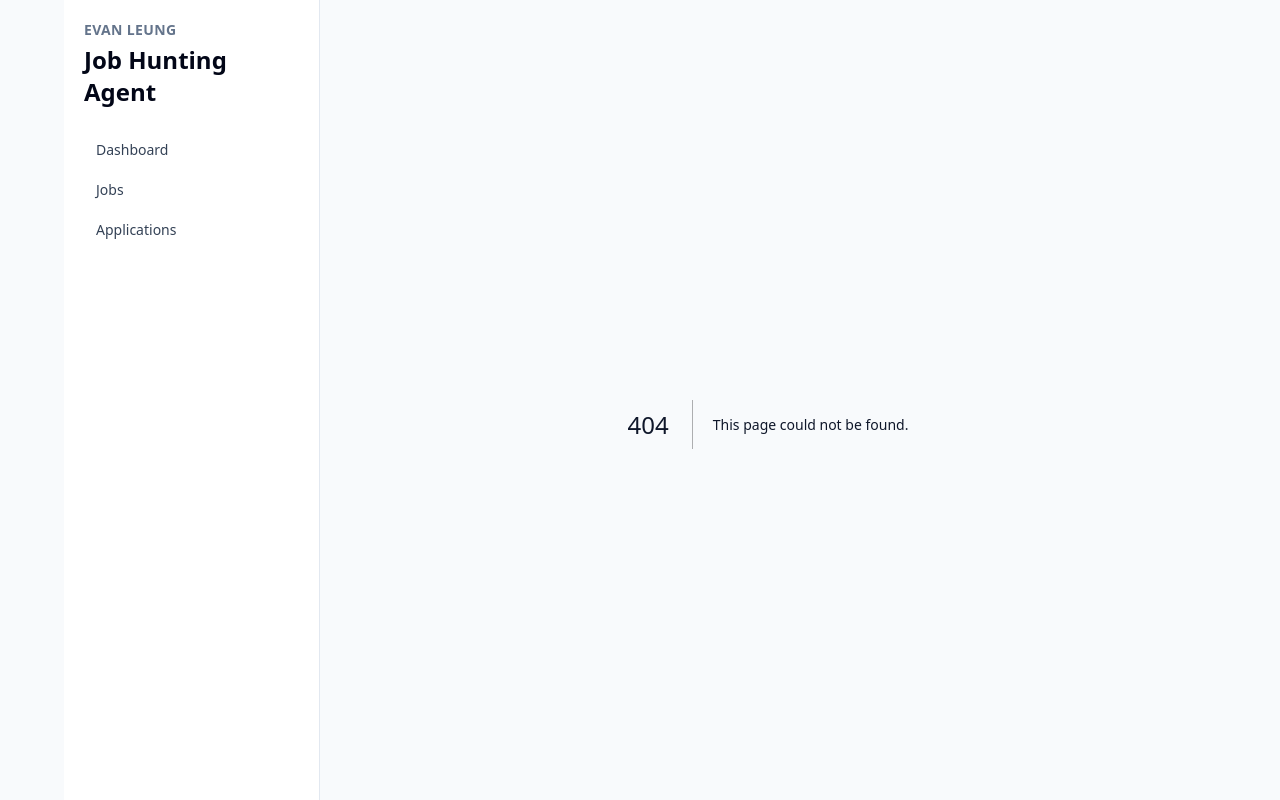
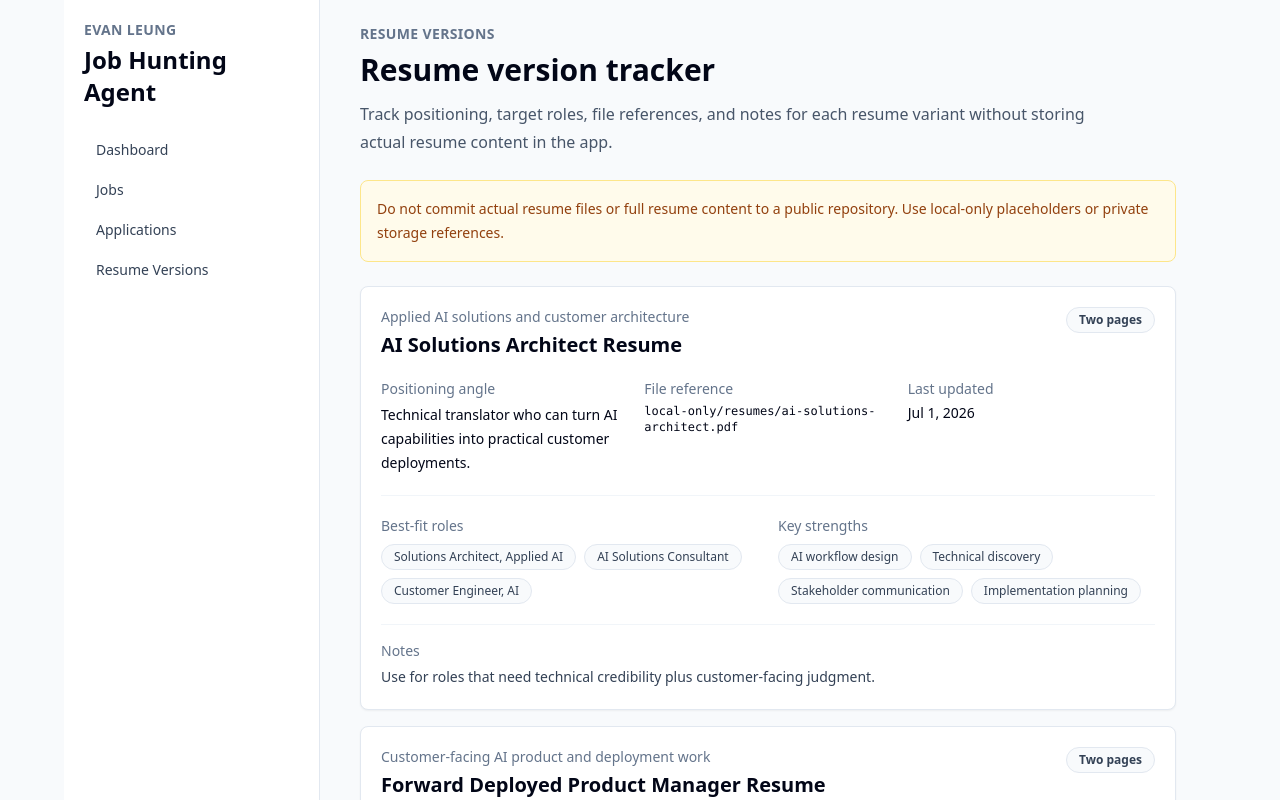
Before and after one commit to evleung/job-hunting-agent, a Next.js app: page /resume-versions in a window 1280 px wide. Before the commit this address had no page. Shown: the top 800 px of the page. Built offline with nearby package versions, Linux system fonts and the light colour scheme.

Commit message:
Add resume version tracker

```diff
--- a/src/app/page.tsx
+++ b/src/app/page.tsx
@@ -38,6 +38,17 @@ export default function DashboardPage() {
             notes.
           </p>
         </Link>
+
+        <Link
+          href="/resume-versions"
+          className="block rounded-lg border border-slate-200 bg-white p-5 transition hover:border-slate-300 hover:shadow-sm"
+        >
+          <h3 className="font-semibold text-slate-950">Resume Versions</h3>
+          <p className="mt-2 text-sm leading-6 text-slate-600">
+            Compare resume variants by target role, positioning angle, strengths,
+            and local file reference.
+          </p>
+        </Link>
       </div>
     </section>
   );
--- /dev/null
+++ b/src/app/resume-versions/page.tsx
@@ -0,0 +1,133 @@
+import { mockResumeVersions } from "@/data/mock-resume-versions";
+
+function formatDate(date: string) {
+  return new Intl.DateTimeFormat("en-US", {
+    month: "short",
+    day: "numeric",
+    year: "numeric",
+    timeZone: "UTC"
+  }).format(new Date(date));
+}
+
+function TagList({ items }: { items: string[] }) {
+  return (
+    <div className="flex flex-wrap gap-2">
+      {items.map((item) => (
+        <span
+          key={item}
+          className="rounded-full border border-slate-200 bg-slate-50 px-3 py-1 text-xs font-medium text-slate-700"
+        >
+          {item}
+        </span>
+      ))}
+    </div>
+  );
+}
+
+export default function ResumeVersionsPage() {
+  return (
+    <section className="space-y-6">
+      <div>
+        <p className="text-sm font-semibold uppercase tracking-wide text-slate-500">
+          Resume Versions
+        </p>
+        <h2 className="mt-2 text-3xl font-semibold text-slate-950">
+          Resume version tracker
+        </h2>
+        <p className="mt-3 max-w-3xl text-base leading-7 text-slate-600">
+          Track positioning, target roles, file references, and notes for each
+          resume variant without storing actual resume content in the app.
+        </p>
+      </div>
+
+      <div className="rounded-lg border border-amber-200 bg-amber-50 p-4 text-sm leading-6 text-amber-800">
+        Do not commit actual resume files or full resume content to a public
+        repository. Use local-only placeholders or private storage references.
+      </div>
+
+      {mockResumeVersions.length === 0 ? (
+        <div className="rounded-lg border border-dashed border-slate-300 bg-white p-6">
+          <h3 className="font-semibold text-slate-950">
+            No resume versions yet
+          </h3>
+          <p className="mt-2 text-sm leading-6 text-slate-600">
+            Add mock resume version records to shape the tracker before
+            database persistence is introduced.
+          </p>
+        </div>
+      ) : (
+        <div className="grid gap-4">
+          {mockResumeVersions.map((resume) => (
+            <article
+              key={resume.id}
+              className="rounded-lg border border-slate-200 bg-white p-5 shadow-sm"
+            >
+              <div className="flex flex-col gap-4 sm:flex-row sm:items-start sm:justify-between">
+                <div>
+                  <p className="text-sm font-medium text-slate-500">
+                    {resume.targetRoleType}
+                  </p>
+                  <h3 className="mt-1 text-xl font-semibold text-slate-950">
+                    {resume.name}
+                  </h3>
+                </div>
+                <span className="w-fit rounded-full border border-slate-200 bg-slate-50 px-3 py-1 text-xs font-semibold text-slate-700">
+                  {resume.resumeLength}
+                </span>
+              </div>
+
+              <dl className="mt-5 grid gap-4 text-sm sm:grid-cols-2 lg:grid-cols-3">
+                <div>
+                  <dt className="font-medium text-slate-500">
+                    Positioning angle
+                  </dt>
+                  <dd className="mt-1 leading-6 text-slate-950">
+                    {resume.positioningAngle}
+                  </dd>
+                </div>
+                <div>
+                  <dt className="font-medium text-slate-500">File reference</dt>
+                  <dd className="mt-1 break-words font-mono text-xs text-slate-950">
+                    {resume.fileReference}
+                  </dd>
+                </div>
+                <div>
+                  <dt className="font-medium text-slate-500">Last updated</dt>
+                  <dd className="mt-1 text-slate-950">
+                    {formatDate(resume.lastUpdatedDate)}
+                  </dd>
+                </div>
+              </dl>
+
+              <div className="mt-5 grid gap-5 border-t border-slate-100 pt-5 lg:grid-cols-2">
+                <div>
+                  <p className="text-sm font-medium text-slate-500">
+                    Best-fit roles
+                  </p>
+                  <div className="mt-2">
+                    <TagList items={resume.bestFitRoles} />
+                  </div>
+                </div>
+                <div>
+                  <p className="text-sm font-medium text-slate-500">
+                    Key strengths
+                  </p>
+                  <div className="mt-2">
+                    <TagList items={resume.keyStrengths} />
+                  </div>
+                </div>
+              </div>
+
+              <div className="mt-5 border-t border-slate-100 pt-4">
+                <p className="text-sm font-medium text-slate-500">Notes</p>
+                <p className="mt-1 text-sm leading-6 text-slate-700">
+                  {resume.notes ?? "No notes yet."}
+                </p>
+              </div>
+            </article>
+          ))}
+        </div>
+      )}
+    </section>
+  );
+}
--- /dev/null
+++ b/src/data/mock-resume-versions.ts
@@ -0,0 +1,119 @@
+import type { ResumeVersion } from "@/types/resume-version";
+
+export const mockResumeVersions: ResumeVersion[] = [
+  {
+    id: "ai-solutions-architect-resume",
+    name: "AI Solutions Architect Resume",
+    targetRoleType: "Applied AI solutions and customer architecture",
+    resumeLength: "Two pages",
+    positioningAngle:
+      "Technical translator who can turn AI capabilities into practical customer deployments.",
+    bestFitRoles: [
+      "Solutions Architect, Applied AI",
+      "AI Solutions Consultant",
+      "Customer Engineer, AI"
+    ],
+    keyStrengths: [
+      "AI workflow design",
+      "Technical discovery",
+      "Stakeholder communication",
+      "Implementation planning"
+    ],
+    fileReference: "local-only/resumes/ai-solutions-architect.pdf",
+    lastUpdatedDate: "2026-07-01",
+    notes:
+      "Use for roles that need technical credibility plus customer-facing judgment."
+  },
+  {
+    id: "forward-deployed-product-manager-resume",
+    name: "Forward Deployed Product Manager Resume",
+    targetRoleType: "Customer-facing AI product and deployment work",
+    resumeLength: "Two pages",
+    positioningAngle:
+      "Product operator who can discover customer needs and shape implementation into product direction.",
+    bestFitRoles: [
+      "Forward Deployed Product Manager",
+      "Forward Deployed Engineer/Product",
+      "AI Product Strategist"
+    ],
+    keyStrengths: [
+      "Product discovery",
+      "Customer implementation",
+      "Roadmap translation",
+      "Cross-functional execution"
+    ],
+    fileReference: "local-only/resumes/forward-deployed-pm.pdf",
+    lastUpdatedDate: "2026-07-02",
+    notes:
+      "Best for roles that blend customer work, product thinking, and ambiguous AI deployments."
+  },
+  {
+    id: "technical-product-manager-resume",
+    name: "Technical Product Manager Resume",
+    targetRoleType: "Technical product management",
+    resumeLength: "One page",
+    positioningAngle:
+      "Technical product thinker with strong systems judgment and user-focused prioritization.",
+    bestFitRoles: [
+      "Technical Product Manager",
+      "AI Product Manager",
+      "Platform Product Manager"
+    ],
+    keyStrengths: [
+      "Technical scoping",
+      "Product strategy",
+      "Requirements definition",
+      "Execution clarity"
+    ],
+    fileReference: "local-only/resumes/technical-product-manager.pdf",
+    lastUpdatedDate: "2026-06-28",
+    notes:
+      "Use when the role emphasizes product ownership more than services or solution delivery."
+  },
+  {
+    id: "solutions-engineer-resume",
+    name: "Solutions Engineer Resume",
+    targetRoleType: "Pre-sales and technical solution delivery",
+    resumeLength: "One page",
+    positioningAngle:
+      "Customer-facing technical problem solver who can explain, prototype, and guide adoption.",
+    bestFitRoles: [
+      "Solutions Engineer",
+      "Sales Engineer",
+      "Technical Solutions Consultant"
+    ],
+    keyStrengths: [
+      "Customer demos",
+      "Technical explanation",
+      "Discovery questions",
+      "Proof-of-concept support"
+    ],
+    fileReference: "local-only/resumes/solutions-engineer.pdf",
+    lastUpdatedDate: "2026-06-25",
+    notes:
+      "Useful for roles with heavier sales support, demos, or technical evaluation cycles."
+  },
+  {
+    id: "director-professional-services-resume",
+    name: "Director Professional Services Resume",
+    targetRoleType: "Services leadership and enterprise delivery",
+    resumeLength: "Two pages",
+    positioningAngle:
+      "Delivery leader who can scale customer outcomes, implementation teams, and operational systems.",
+    bestFitRoles: [
+      "Director, Professional Services",
+      "Implementation Director",
+      "Customer Delivery Lead"
+    ],
+    keyStrengths: [
+      "Delivery operations",
+      "Team leadership",
+      "Enterprise implementation",
+      "Customer outcomes"
+    ],
+    fileReference: "local-only/resumes/director-professional-services.pdf",
+    lastUpdatedDate: "2026-06-20",
+    notes:
+      "Use selectively for leadership roles where services scope is strategic, not purely reactive."
+  }
+];
--- a/src/lib/navigation.ts
+++ b/src/lib/navigation.ts
@@ -15,5 +15,9 @@ export const appSections: AppSection[] = [
   {
     title: "Applications",
     href: "/applications"
+  },
+  {
+    title: "Resume Versions",
+    href: "/resume-versions"
   }
 ];
--- /dev/null
+++ b/src/types/resume-version.ts
@@ -0,0 +1,14 @@
+export type ResumeLength = "One page" | "Two pages";
+
+export type ResumeVersion = {
+  id: string;
+  name: string;
+  targetRoleType: string;
+  resumeLength: ResumeLength;
+  positioningAngle: string;
+  bestFitRoles: string[];
+  keyStrengths: string[];
+  fileReference: string;
+  lastUpdatedDate: string;
+  notes?: string;
+};
```
